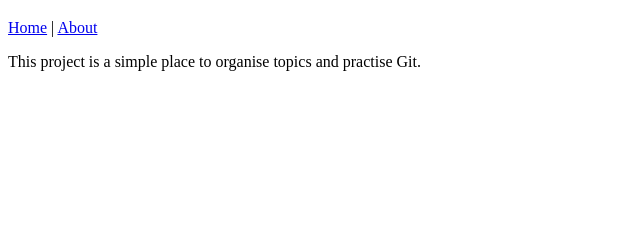
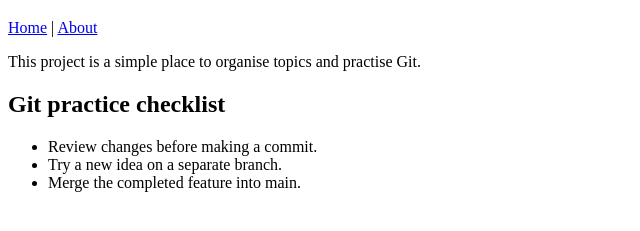
Before and after one commit to shubhamkumar9199/sdp-assessment-2-study-corner-20261115, a plain HTML site: page about.html in a window 1280 px wide. Shown: the part 61-292 px from the top of the page, without its empty margins (0-640 px from the left). Drawn offline with Linux system fonts and the light colour scheme.

Commit message:
Add Git practice checklist

```diff
--- a/about.html
+++ b/about.html
@@ -12,6 +12,12 @@
   </header>
   <main>
     <p>This project is a simple place to organise topics and practise Git.</p>
+    <h2>Git practice checklist</h2>
+    <ul>
+      <li>Review changes before making a commit.</li>
+      <li>Try a new idea on a separate branch.</li>
+      <li>Merge the completed feature into main.</li>
+    </ul>
   </main>
 </body>
 </html>
```
